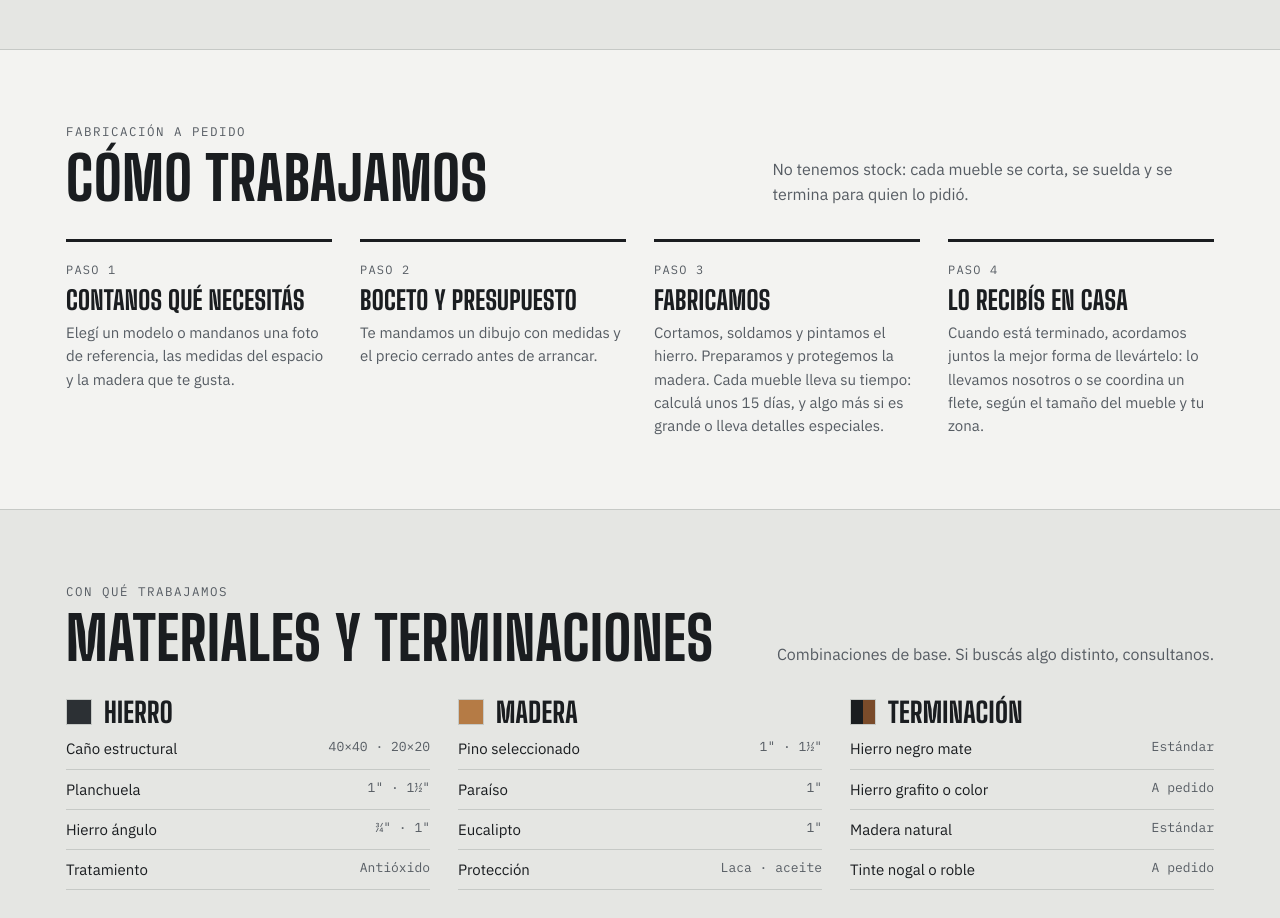
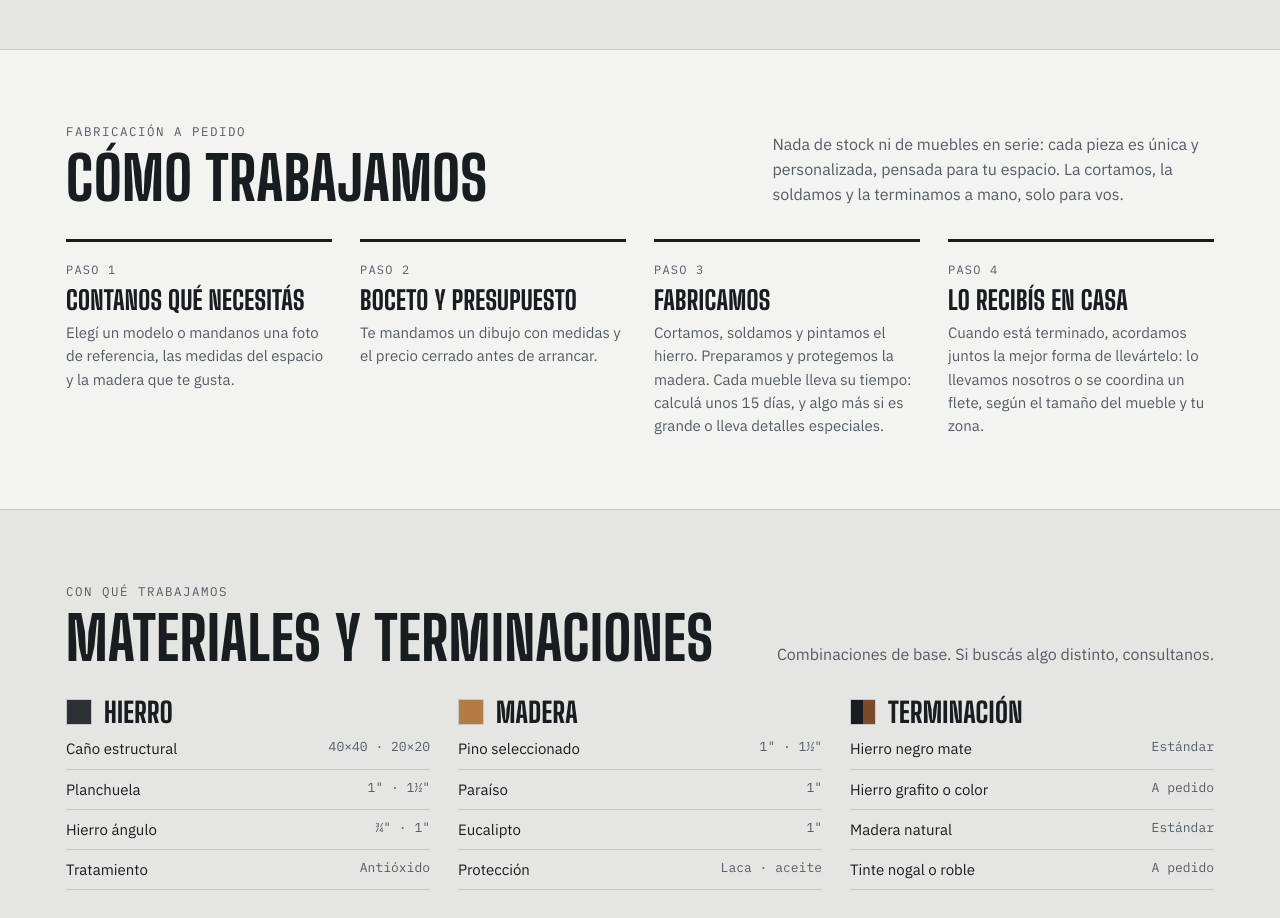
Before and after one commit to martinjt8/dehierromuebles, a plain HTML site: page index.html in a window 1280 px wide. Shown: the part 3180-4098 px from the top of the page. Drawn offline with Linux system fonts and the light colour scheme.

Commit message:
Reescribir el texto de Cómo trabajamos
Co-Authored-By: Claude Opus 5.5 <noreply@anthropic.com>
Claude-Session: https://claude.ai/code/session_01R7p8wXc9YoRjVW7iNRiHzE

```diff
--- a/index.html
+++ b/index.html
@@ -210,7 +210,7 @@ footer .wrap{padding-block:28px;display:flex;justify-content:space-between;gap:1
     <div class="wrap">
       <div class="sec-head">
         <div><div class="eyebrow">Fabricación a pedido</div><h2>Cómo trabajamos</h2></div>
-        <p>No tenemos stock: cada mueble se corta, se suelda y se termina para quien lo pidió.</p>
+        <p>Nada de stock ni de muebles en serie: cada pieza es única y personalizada, pensada para tu espacio. La cortamos, la soldamos y la terminamos a mano, solo para vos.</p>
       </div>
       <ol class="steps">
         <li><h3>Contanos qué necesitás</h3><p>Elegí un modelo o mandanos una foto de referencia, las medidas del espacio y la madera que te gusta.</p></li>
```
